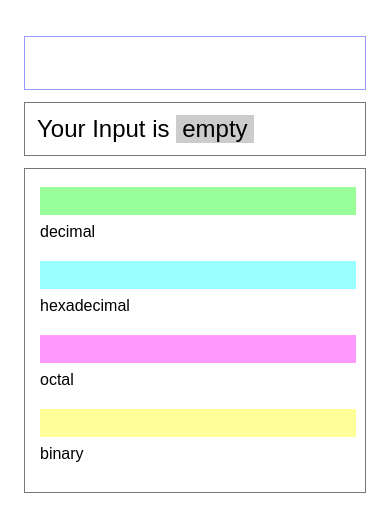
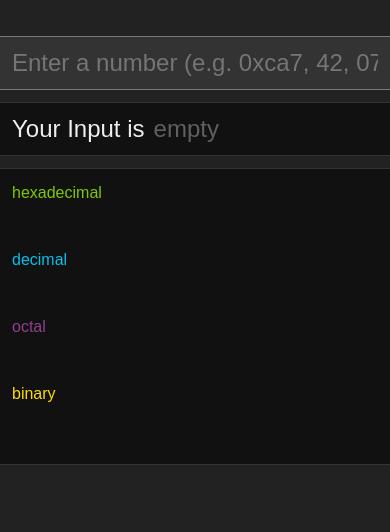
Before and after one commit to andreasmischke/numeral-system-converter, a plain HTML site: page index.html in a window 390 px wide. Drawn offline with Linux system fonts and the light colour scheme.

Commit message:
Design update. Now in sleek dark

```diff
--- a/index.html
+++ b/index.html
@@ -2,29 +2,34 @@
 <html>
 <head>
 	<title>Number System conversions</title>
+	<!--[if lt IE 11]>
+		<link rel="stylesheet" type="text/css" href="style.ie-legacy.css">
+	<![ENDIF]-->
+	<!--[if gte IE 11]> -->
 	<link rel="stylesheet" type="text/css" href="style.css">
+	<!-- <![ENDIF]-->
 	<meta name="viewport" content="width=device-width, initial-scale=1.0">
 	<meta charset="utf-8">
 </head>
 <body>
 	<div class="inputblock">
-		<input type="text" id="input" />
+		<input type="text" id="input" placeholder="Enter a number (e.g. 0xca7, 42, 0755, 0b101, …)" />
 	</div>
 	<div class="block">
-		Your Input is <span id="out_type"></span>
+		<span class="type_label">Your Input is</span><span id="out_type" ></span>
 	</div>
 	<div class="block">
 		<div class="subblock">
-			<span class="out_prefix">This is</span><span id="out_dec" class="out_value dec"></span><span class="out_suffix">decimal</span>
+			<span class="out_label hex">hexadecimal</span><span id="out_hex" class="out_value hex"></span>
 		</div>
 		<div class="subblock">
-			<span class="out_prefix">This is</span><span id="out_hex" class="out_value hex"></span><span class="out_suffix">hexadecimal</span>
+			<span class="out_label dec">decimal</span><span id="out_dec" class="out_value dec"></span>
 		</div>
 		<div class="subblock">
-			<span class="out_prefix">This is</span><span id="out_oct" class="out_value oct"></span><span class="out_suffix">octal</span>
+			<span class="out_label oct">octal</span><span id="out_oct" class="out_value oct"></span>
 		</div>
 		<div class="subblock">
-			<span class="out_prefix">This is</span><span id="out_bin" class="out_value bin"></span><span class="out_suffix">binary</span>
+			<span class="out_label bin">binary</span><span id="out_bin" class="out_value bin"></span>
 		</div>
 	</div>
 	<script src="script.js"></script>
--- a/script.js
+++ b/script.js
@@ -51,7 +51,7 @@
 		} else if(null !== str.match(/^0[1-9]\d*$/)) {
 			result.type = 'oct';
 			result.value = parseInt(str, 8);
-		} else if(null !== str.match(/^[1-9]\d*$/)) {
+		} else if(null !== str.match(/^[1-7]\d*$/)) {
 			result.type = 'dec';
 			result.value = parseInt(str, 10);
 		} else if(null !== str.match(/^0x[0-9a-f]+$/)) {
@@ -66,12 +66,33 @@
 		return result;
 	};
 
+	var group = function __group(str, partLength, separator) {
+
+		if(partLength < 1) {
+			console.warn("Illegal argument for `str` in function __group(str, partLength, separator)");
+			return str;
+		}
+
+		var parts = [];
+
+		for(var i = str.length - partLength; i > -partLength; i-=partLength ) {
+			if(i < 0) {
+				parts.push(str.substr(0, i + partLength));
+			} else {
+				parts.push(str.substr(i, partLength));
+			}
+		}
+
+
+		return parts.reverse().join(separator);
+	};
+
 	var updateFields = function __updateFields(value) {
 		if(value !== undefined) {
-			$out_dec.textContent = value.toString(10);
-			$out_hex.textContent = value.toString(16);
+			$out_dec.textContent = group(value.toString(10), 3, " ");
+			$out_hex.textContent = group(value.toString(16), 2, " ");
 			$out_oct.textContent = value.toString(8);
-			$out_bin.textContent = value.toString(2);
+			$out_bin.textContent = group(value.toString(2), 8, " ");
 		} else {
 			$out_dec.textContent = " ";
 			$out_hex.textContent = " ";
--- a/style.css
+++ b/style.css
@@ -3,19 +3,21 @@ body {
 	font-size: 24px;
 	padding: 1em;
 	font-family: sans-serif;
+	background: #222;
+	color: #eee;
 }
 .block {
 	max-width: 30em;
 	min-width: 10em;
-	border: 1px solid #777;
+	border: 1px solid #333;
 	padding: .5em;
+	background: #111;
 	margin: .5em auto;
 }
 .inputblock {
 	max-width: 31em;
 	min-width: 11em;
 	margin: .5em auto;
-	border: 1px solid #99f;
 }
 #input {
 	display: block;
@@ -23,44 +25,69 @@ body {
 	box-sizing: border-box;
 	font: inherit;
 	padding: .5em;
-	border: none;
+	border: 1px solid #777;
+	background: #333;
+	color: #eee;
 	outline: none;
 }
-#out_type {
+.type_label {
 	display: inline-block;
-	padding: 0 .25em;
+	width: 6em;
+	text-align: right;
 }
 .subblock {
-	margin: .125em;
+	display: flex;
+	flex-direction: row;
+	flex-wrap: nowrap;
+	justify-content: flex-start;
+	align-content: flex-start;
+	align-items: stretch;
+	margin: .125em 0;
 }
-.out_value {
-	display: inline-block;
+.out_label {
+	order: 1;
+	flex: 0 0 6em;
+	align-self: auto;
+	text-align: right;
+}
+.out_value, #out_type {
+	order: 2;
+	flex: 1 0 auto;
 	margin: 0 .25em;
 	padding: 0 .125em;
-	width: 50%;
-	text-align: right;
-	overflow: hidden;
+	overflow: -moz-hidden-unscrollable;
 }
-.nul { background-color: #ccc; }
-.hex { background-color: #9ff; }
-.dec { background-color: #9f9; }
-.oct { background-color: #f9f; }
-.bin { background-color: #ff9; }
-.err { background-color: #f99; }
+.nul { color: #606060; } /* #ccc */
+.hex { color: #7fc900; } /* #9ff */
+.dec { color: #08bfeb; } /* #9f9 */
+.oct { color: #904090; } /* #f9f */
+.bin { color: #fedc00; } /* #ff9 */
+.err { color: #ec3700; } /* #f99 */
 
 @media screen and (max-width:620px) {
+	body {
+		padding: 1em 0;
+	}
+	#input, .block {
+		border-right: none;
+		border-left: none;
+	}
+	.type_label {
+		display: initial;
+	}
 	.out_value {
 		display: block;
-		margin: .25em 0 0;
-		width: 100%
+		margin: 0 0 .25em;
+		width: 100%;
+		padding-left: 0;
 	}
 	.subblock {
 		padding-bottom: .5em;
+		flex-wrap: wrap;
 	}
-	.out_prefix {
-		display: none;
-	}
-	.out_suffix {
+	.out_label {
+		flex: 1 1 auto;
+		text-align: left;
 		font-size: 16px;
 	}
 }
```
